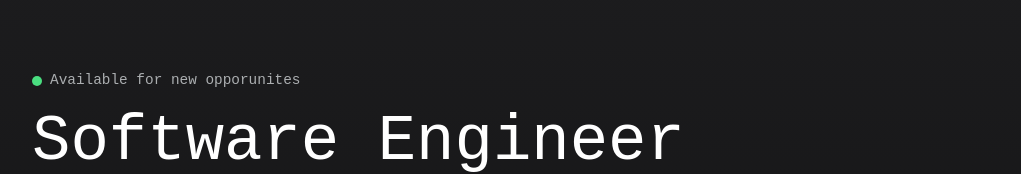
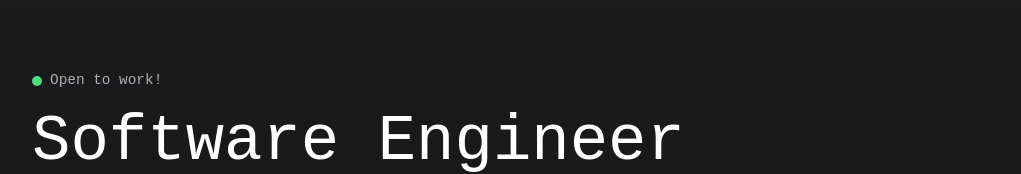
Before and after one commit to Hezxkiah/HG-Personal-Website, an Astro site: page / in a window 1280 px wide. Shown: the part 207-381 px from the top of the page, without its empty margins (128-1149 px from the left). Built offline with nearby package versions, Linux system fonts and the light colour scheme; Astro itself is replaced by a stand-in of ours; a web font is replaced by a local one.

Commit message:
Update status

```diff
--- a/src/components/Landing.astro
+++ b/src/components/Landing.astro
@@ -6,7 +6,7 @@ import ProjArr from '@assets/landing/arrow-down.svg'
     <div id="landing-text">
         <div id="status">
             <span id="dot"></span>
-            <span>Available for new opporunites</span>
+            <span>Open to work!</span>
         </div>
         <h1>Software Engineer</h1>
         <p>Sophomore CS & Math major at Texas A&M.
```
